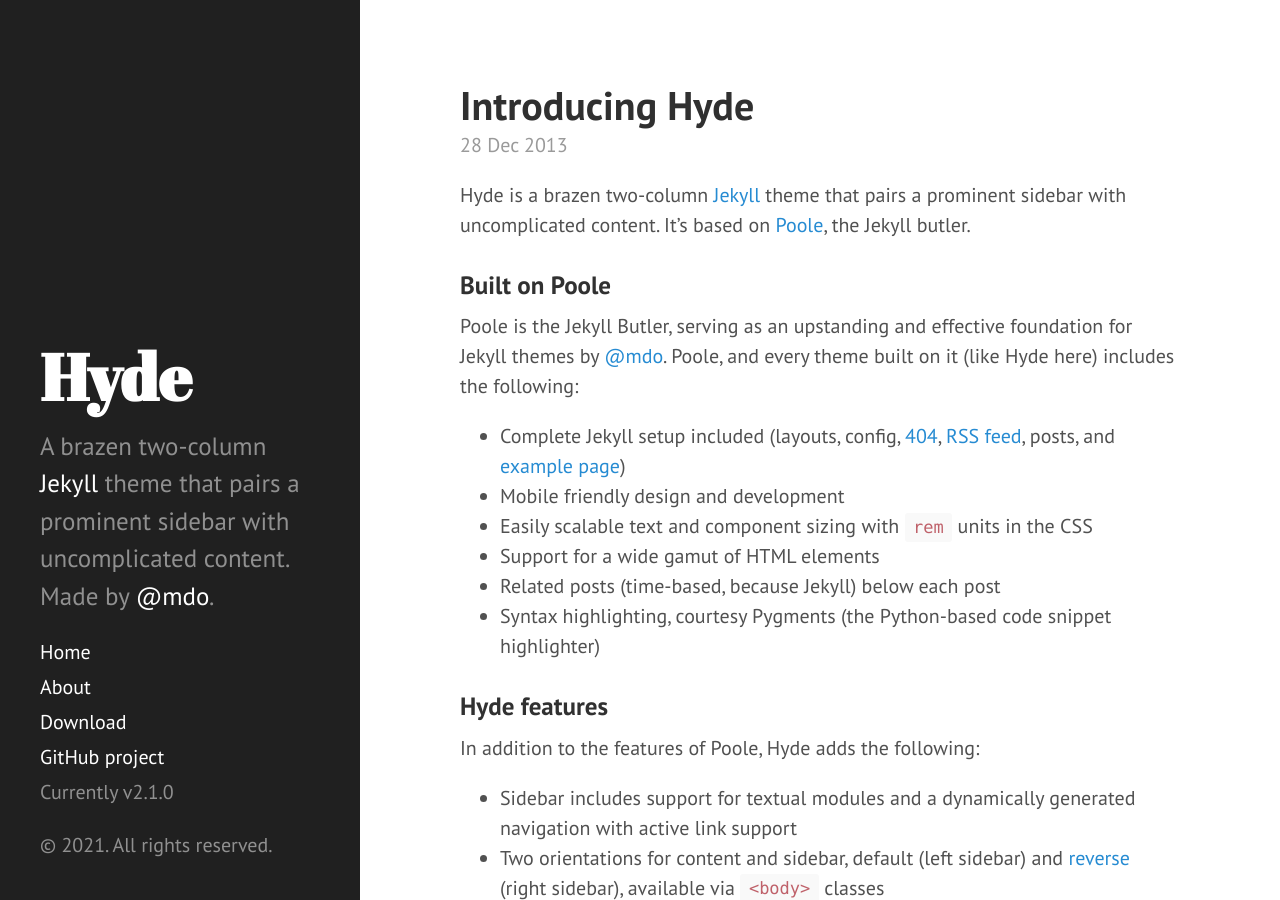
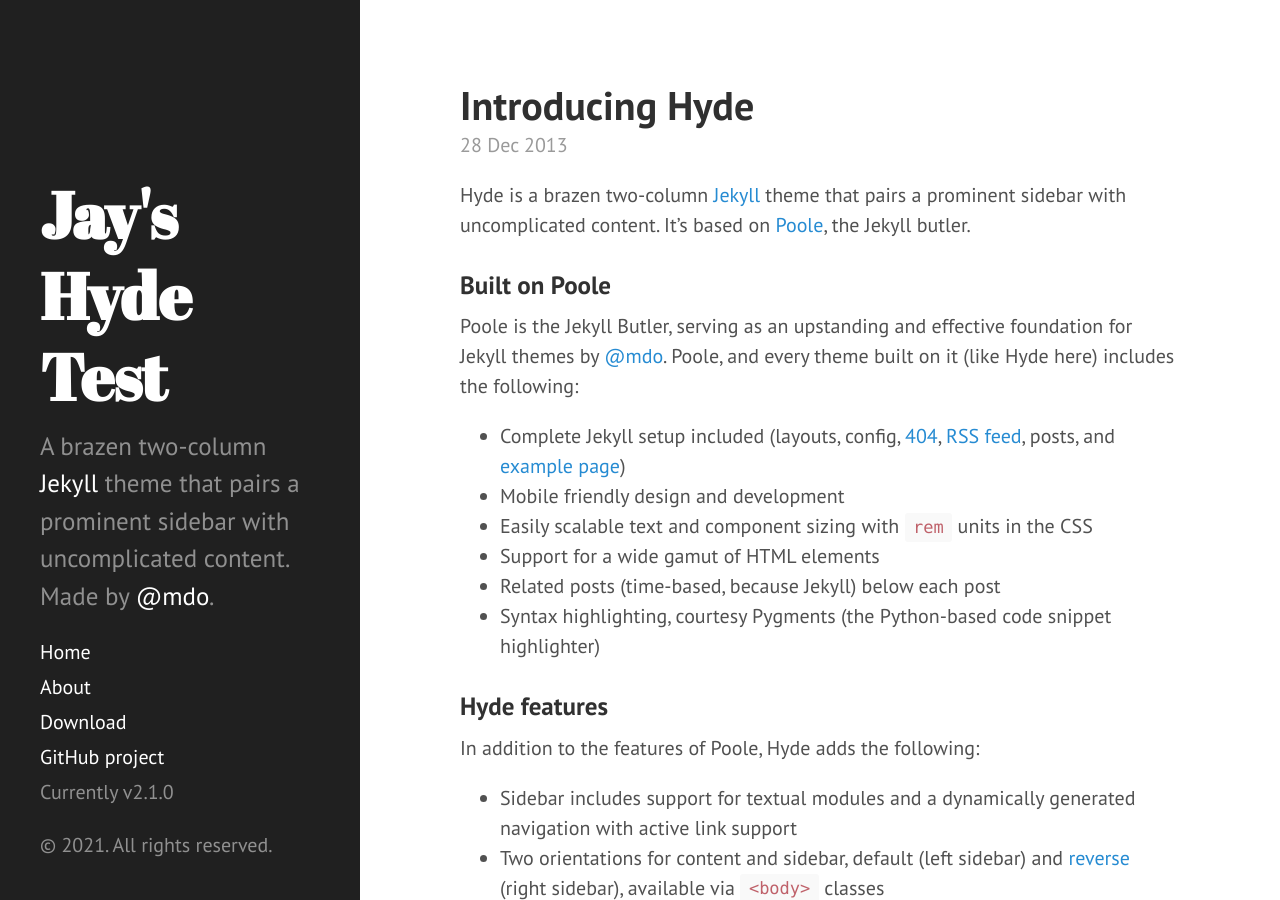
Before and after one commit to jasonbrodeur/hyde-test, a Jekyll site: the page built from index.html, in a window 1280 px wide and 900 px high. Built offline with Jekyll 4.4.1, drawn with Linux system fonts in a browser that asks for light colours; Markdown is read by kramdown in place of the engine named in the settings; the list of posts is cut into pages by our own code.

Commit message:
Update _config.yml

```diff
--- a/_config.yml
+++ b/_config.yml
@@ -7,15 +7,15 @@ permalink:        pretty
 #relative_permalinks: true
 
 # Setup
-title:            Hyde
-tagline:          'A Jekyll theme'
+title:            Jay's Hyde Test
+tagline:          'Test test test'
 description:      'A brazen two-column <a href="http://jekyllrb.com" target="_blank">Jekyll</a> theme that pairs a prominent sidebar with uncomplicated content. Made by <a href="https://twitter.com/mdo" target="_blank">@mdo</a>.'
 url:              https://jasonbrodeur.github.io/hyde-test/
 baseurl:          /hyde-test/
 
 author:
-  name:           'Mark Otto'
-  url:            https://twitter.com/mdo
+  name:           'Jay Brodeur'
+  url:            https://twitter.com/jaybrodeur
 
 paginate:         5
 
```
